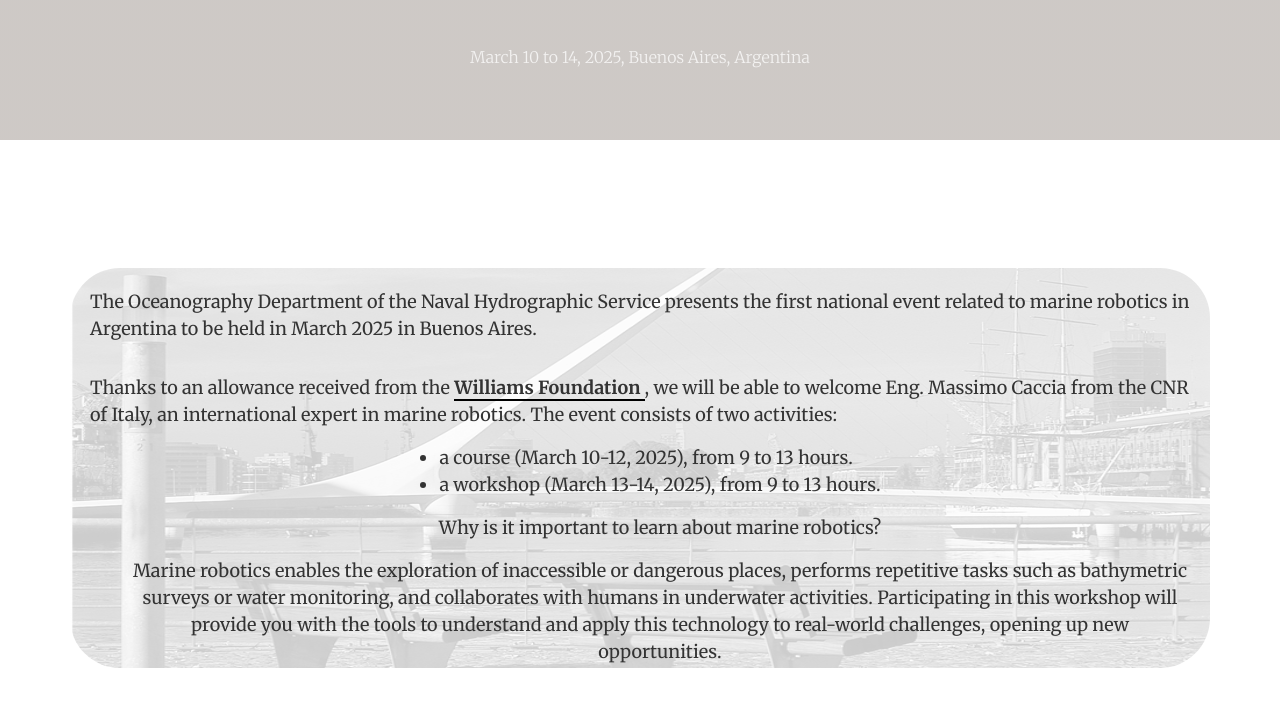
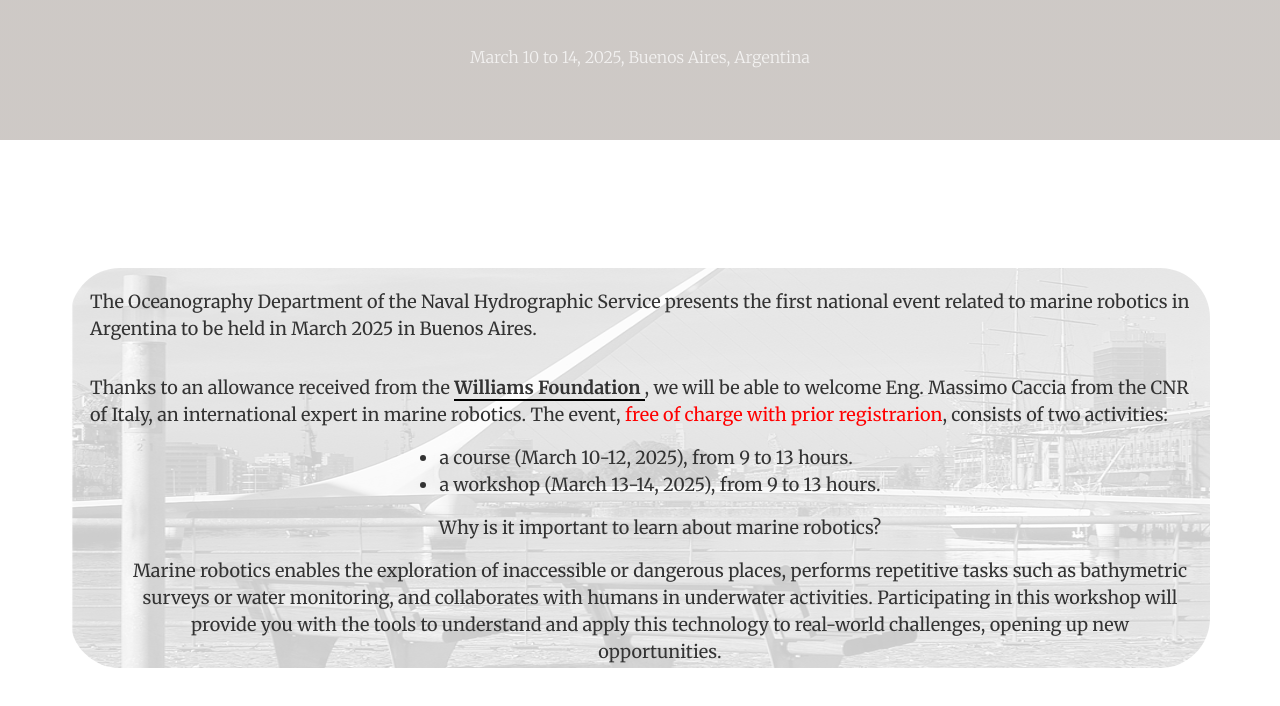
Before and after one commit to geomargen/rovs2025, a website: page index_en.html in a window 1280 px wide. Shown: the part 380-1086 px from the top of the page. Drawn offline with nearby package versions, Linux system fonts and the light colour scheme.

Commit message:
Update index_en.html

```diff
--- a/index_en.html
+++ b/index_en.html
@@ -93,7 +93,7 @@
             <p>Thanks to an allowance received from the
                 <a href="https://fundacionwilliams.org.ar/subsidios-ciencia/" target="_blank" style="color: inherit; text-decoration: none; font-weight: bold;; border-bottom: 2px solid black;">
                     Williams Foundation
-                </a>, we will be able to welcome Eng. Massimo Caccia from the CNR of Italy, an international expert in marine robotics. The event consists of two activities:
+                </a>, we will be able to welcome Eng. Massimo Caccia from the CNR of Italy, an international expert in marine robotics. The event, <span style="color: #FF0000;">free of charge with prior registrarion</span>, consists of two activities:
 </p>
                 <ul class="member-social" style="text-align: left;">
                     <li>a course (March 10-12, 2025), from 9 to 13 hours.</li>
```
